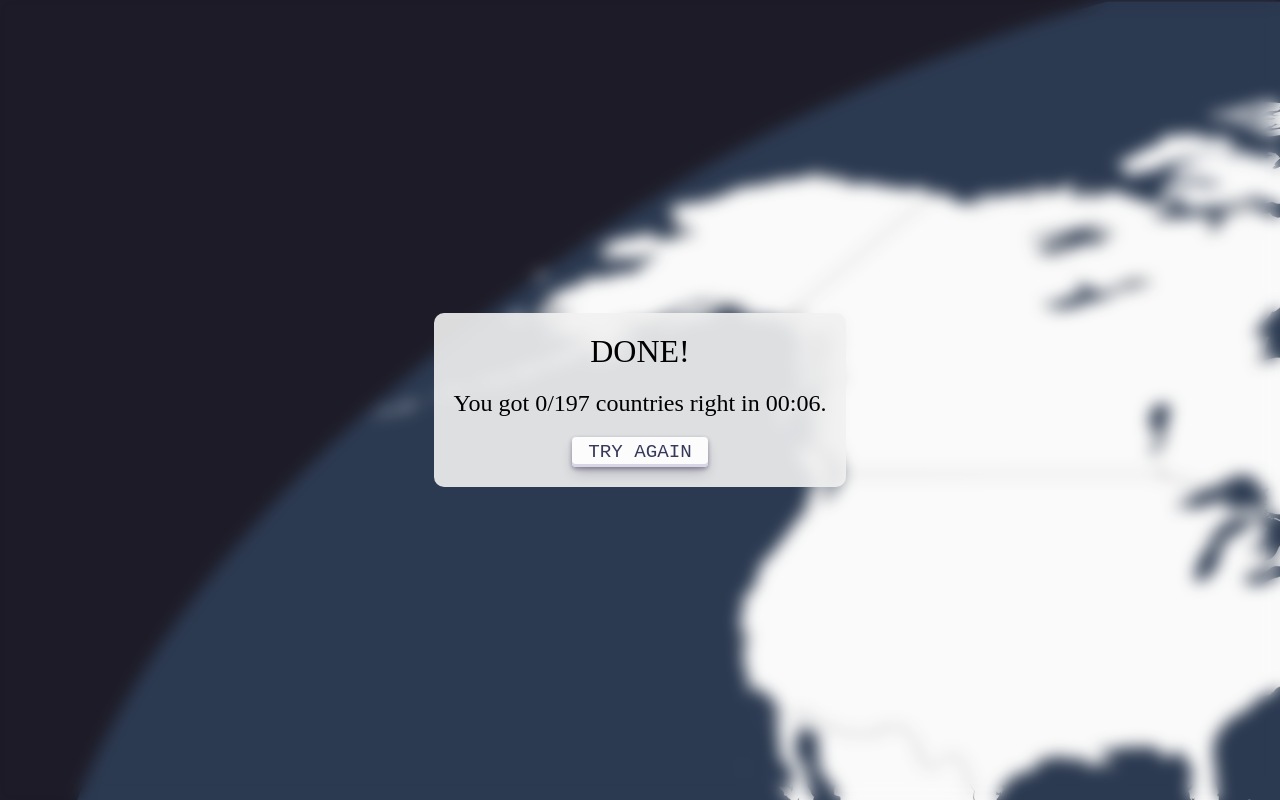
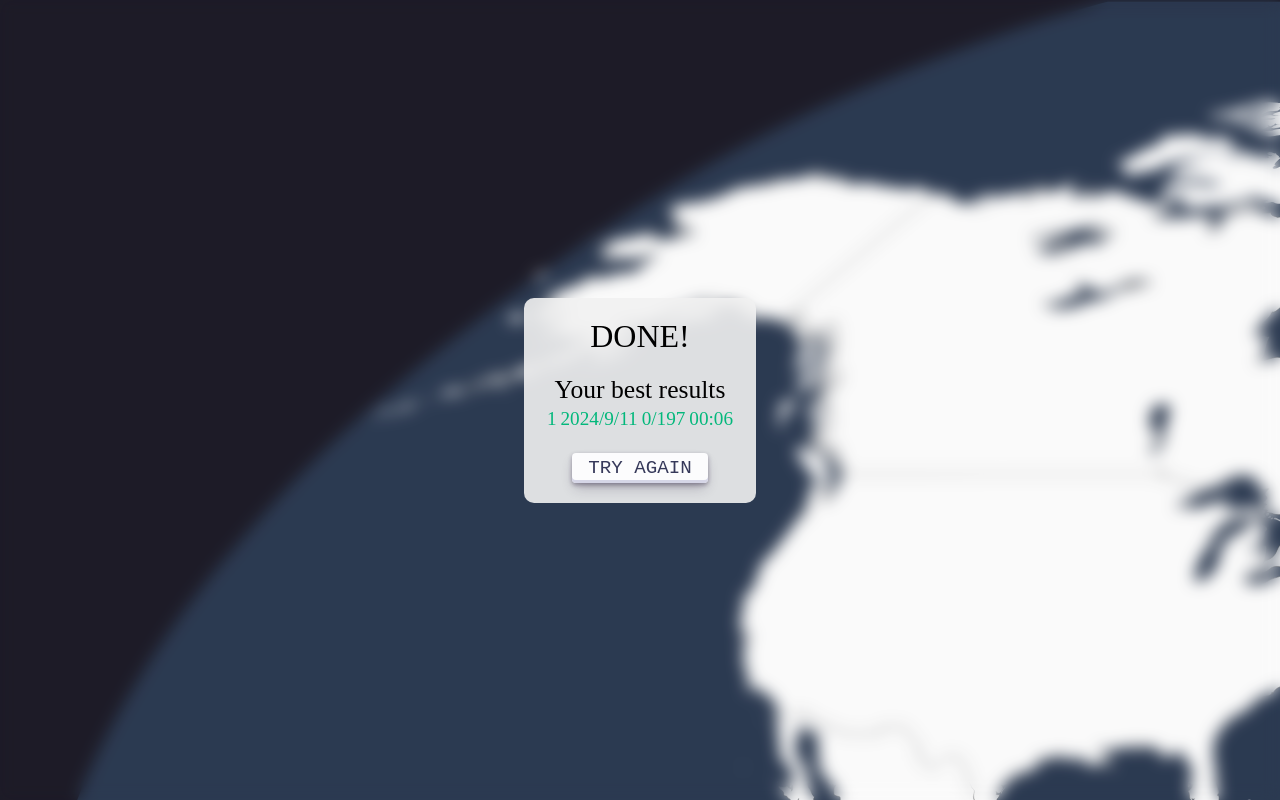
Before and after one commit to ignoo/geo-quiz, a React (Vite) app: page /find-countries in a window 1280 px wide. Both pictures are taken after a click on the button "GIVE UP". Shown: the top 800 px of the page. Built offline with nearby package versions, Linux system fonts and the light colour scheme; a web font is replaced by a local one.

Commit message:
local highscore added

```diff
--- /dev/null
+++ b/src/components/Highscore.jsx
@@ -0,0 +1,90 @@
+import { useEffect, useState } from "react";
+import styles from '../styles/highscores.module.scss';
+
+export default function Highscores({ playGame, score, allCountries, endingTime, lowScore, setLowScore }) {
+
+    const [highscores, setHighscores] = useState([]);
+
+    const convertToTimeString = (totalSeconds) => {
+        const min = Math.floor(totalSeconds / 60).toString().padStart(2, '0');
+        const sec = Math.floor(totalSeconds % 60).toString().padStart(2, '0');
+        return `${min}:${sec}`;
+    };
+
+    const isScoreTooLow = (result, highscores) => {
+        return result.score < highscores[highscores.length - 1].score;
+    };
+
+    const isTimeTooSlow = (result, highscores) => {
+        return result.score === highscores[highscores.length - 1].score &&
+        result.time > highscores[highscores.length - 1].time;
+    };
+
+    useEffect(_ => {
+        if (!playGame) {
+
+            const currentDate = new Date();
+            const formattedDate = `${currentDate.getFullYear()}/${currentDate.getMonth() + 1}/${currentDate.getDate()}`;
+            const result = { id: Math.round(currentDate.getTime() / 10), score: score, time: endingTime, date: formattedDate, new: 'true' }
+            let savedHighscores = JSON.parse(localStorage.getItem('highscore')) || [];
+
+            const isDuplicate = savedHighscores.some(entry => entry.id === result.id)
+
+            if (!isDuplicate) {
+                if (savedHighscores.length > 9 && (isScoreTooLow(result, savedHighscores) || isTimeTooSlow(result, savedHighscores))) {
+                    console.log('too low');
+                    setLowScore(result);
+                    setHighscores([...savedHighscores]);
+                } else {
+                    if (savedHighscores.length > 9){
+                        savedHighscores.pop();
+                        console.log('popped');
+                    }
+                    console.log('after pop');
+                    const updatedHighscores = savedHighscores ? [...savedHighscores, result] : [result];
+                    updatedHighscores.sort((a, b) => b.score - a.score || a.time - b.time)
+                    localStorage.setItem('highscore', JSON.stringify(updatedHighscores.map(({ new: _, ...withoutNew }) => withoutNew)));
+                    setHighscores(updatedHighscores);
+                }
+            }
+        }
+    }, [playGame])
+
+
+    return (
+
+        <table className={styles.table}>
+            <caption className={styles.header}>Your best results</caption>
+            <tbody>
+                {highscores?.map((row, i) => (
+
+                    row.new ? (
+                        <tr className={styles.newHighScore} key={i}>
+                            <td>{i + 1}</td>
+                            <td>{row.date}</td>
+                            <td>{row.score}/{allCountries}</td>
+                            <td>{convertToTimeString(row.time)}</td>
+                        </tr>
+                    ) : (
+                        <tr className={styles.oldScores} key={i}>
+                            <td>{i + 1}</td>
+                            <td>{row.date}</td>
+                            <td>{row.score}/{allCountries}</td>
+                            <td>{convertToTimeString(row.time)}</td>
+                        </tr>
+                    )
+
+                ))}
+                {lowScore && (
+                    <tr className={styles.newLowScore}>
+                        <td></td>
+                        <td>{lowScore.date}</td>
+                        <td>{lowScore.score}/{allCountries}</td>
+                        <td>{convertToTimeString(lowScore.time)}</td>
+                    </tr>
+                )}
+            </tbody>
+        </table>
+
+    );
+};
--- a/src/components/MenuBar.jsx
+++ b/src/components/MenuBar.jsx
@@ -1,7 +1,7 @@
 import { useEffect, useState } from 'react';
 import styles from '../styles/menuBar.module.scss';
 
-export default function MenuBar({ menuBarColor, playGame, country, score, setEndingTime, setModalOpen, setMenuBarOpen }) {
+export default function MenuBar({ menuBarColor, playGame, setPlayGame, country, score, setEndingTime }) {
 
   const [minutesPassed, setMinutesPassed] = useState(0);
   const [secondsPassed, setSecondsPassed] = useState(0);
@@ -11,9 +11,8 @@ export default function MenuBar({ menuBarColor, playGame, country, score, setEnd
   };
 
   const onStop = _ => {
-    setEndingTime(timeFormatter(minutesPassed, secondsPassed));
-    setModalOpen(true);
-    setMenuBarOpen(false);
+    setEndingTime(minutesPassed*60 + secondsPassed);
+    setPlayGame(false);
   }
 
   //stopwatch:
@@ -34,6 +33,7 @@ export default function MenuBar({ menuBarColor, playGame, country, score, setEnd
     return () => clearInterval(interval);
   }, [secondsPassed, minutesPassed, playGame]);
 
+
   return (
 
     <header className={`${styles.bar} ${menuBarColor}`}>
--- a/src/components/allCountries.js
+++ b/src/components/allCountries.js
@@ -1,5 +1,5 @@
 export const allCountries = [
-    { code: "af", name: "Afghnistan" },
+    { code: "af", name: "Afghanistan" },
     { code: "al", name: "Albania" },
     { code: "dz", name: "Algeria" },
     { code: "ad", name: "Andorra" },
--- a/src/pages/games/FindCountries.jsx
+++ b/src/pages/games/FindCountries.jsx
@@ -5,6 +5,7 @@ import MenuBar from '../../components/MenuBar'
 import { useEffect, useState } from 'react'
 import { allCountries } from '../../components/allCountries'
 import Modal from '../../components/Modal'
+import Highscore from '../../components/Highscore'
 
 export default function FindCountries() {
 
@@ -17,18 +18,16 @@ export default function FindCountries() {
   const [wasDragging, setWasDragging] = useState(false);
   const [mouseDown, setMouseDown] = useState(false);
 
-  const [modalOpen, setModalOpen] = useState(false);
+  const [menuBarColor, setMenuBarColor] = useState('');
+  const [endingTime, setEndingTime] = useState(0);
 
-  const [menuBarOpen, setMenuBarOpen] = useState(true);
-  const [menuBarColor, setMenuBarColor] = useState('');
-  const [endingTime, setEndingTime] = useState('');
+  const [lowScore, setLowScore] = useState(false);
 
   const restart = _ => {
-    setEndingTime('');
+    setEndingTime(0);
     setCountriesLeft([...allCountries]);
     setCountriesGuessed([]);
-    setModalOpen(false);
-    setMenuBarOpen(true);
+    setLowScore(false);
     setPlayGame(true);
   }
 
@@ -45,7 +44,7 @@ export default function FindCountries() {
 
   const getNewCountry = _ => {
     const randomIndex = Math.floor(Math.random() * countriesLeft.length);
-    setCurrentCountry({code: countriesLeft[randomIndex].code, name: countriesLeft[randomIndex].name});
+    setCurrentCountry({ code: countriesLeft[randomIndex].code, name: countriesLeft[randomIndex].name });
   };
 
   useEffect(() => {
@@ -93,7 +92,6 @@ export default function FindCountries() {
         setCountriesLeft(prevCountriesLeft => prevCountriesLeft.filter(item => item.code !== currentCountry.code));
       }
     }
-
   };
 
   return (
@@ -102,16 +100,16 @@ export default function FindCountries() {
       // height: "300vh",
       // width: "auto",
       // overflow: "auto",
-      }}>
-      {modalOpen && (
+    }}>
+      {!playGame && (
         <Modal>
           <h1>DONE!</h1>
-          <h2>You got {`${countriesGuessed.length}/${allCountries.length}`} countries right in {endingTime}.</h2>
+          <Highscore playGame={playGame} score={countriesGuessed.length} allCountries={allCountries.length} endingTime={endingTime} lowScore={lowScore} setLowScore={setLowScore} />
           <button className="btn" onClick={restart}>TRY AGAIN</button>
         </Modal>
       )}
-      {!modalOpen && <DragToScroll/>}
-      {menuBarOpen && <MenuBar menuBarColor={menuBarColor} playGame={playGame} country={currentCountry.name} score={`${countriesGuessed.length}/${allCountries.length}`} setEndingTime={setEndingTime} setModalOpen={setModalOpen} setMenuBarOpen={setMenuBarOpen} />}
+      {playGame && <DragToScroll />}
+      {playGame && <MenuBar menuBarColor={menuBarColor} playGame={playGame} setPlayGame={setPlayGame} country={currentCountry.name} score={`${countriesGuessed.length}/${allCountries.length}`} setEndingTime={setEndingTime} />}
       <WorldMap styles={styles} onElementClick={handleClick} checkMouseDown={checkMouseDown} checkMouseUp={checkMouseUp} checkDragging={checkDragging} countriesGuessed={countriesGuessed} />
     </div>
 
--- /dev/null
+++ b/src/styles/highscores.module.scss
@@ -0,0 +1,21 @@
+.table {
+
+    .header {
+        font-size: 1.6rem;
+    }
+
+    .oldScores {
+        font-size: 1rem;
+    }
+
+    .newHighScore {
+        font-size: 1.2rem;
+        color: rgb(2, 184, 123);
+    }
+
+    .newLowScore {
+        font-size: 1.2rem;
+        color: firebrick;
+    }
+
+}
--- a/src/styles/home.module.scss
+++ b/src/styles/home.module.scss
@@ -115,7 +115,7 @@
 
     .ufoContainer {
         position: absolute;
-        z-index: 20;
+        z-index: 5;
         animation: float 1.4s ease-in-out 0s infinite alternate;
         left: 90%;
         .ufo {
```
Also changed, not shown: src/components/Modal.jsx (+5 -3 lines).
